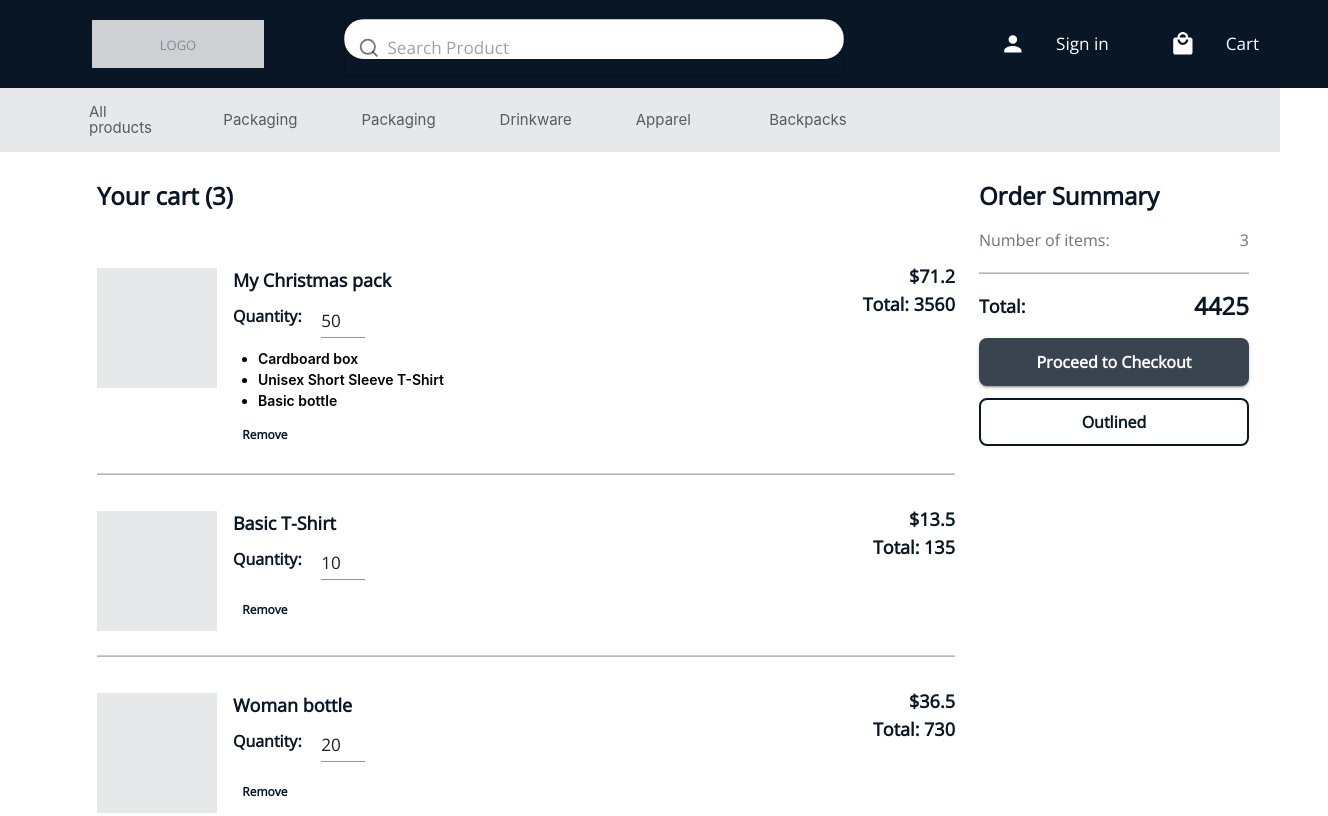
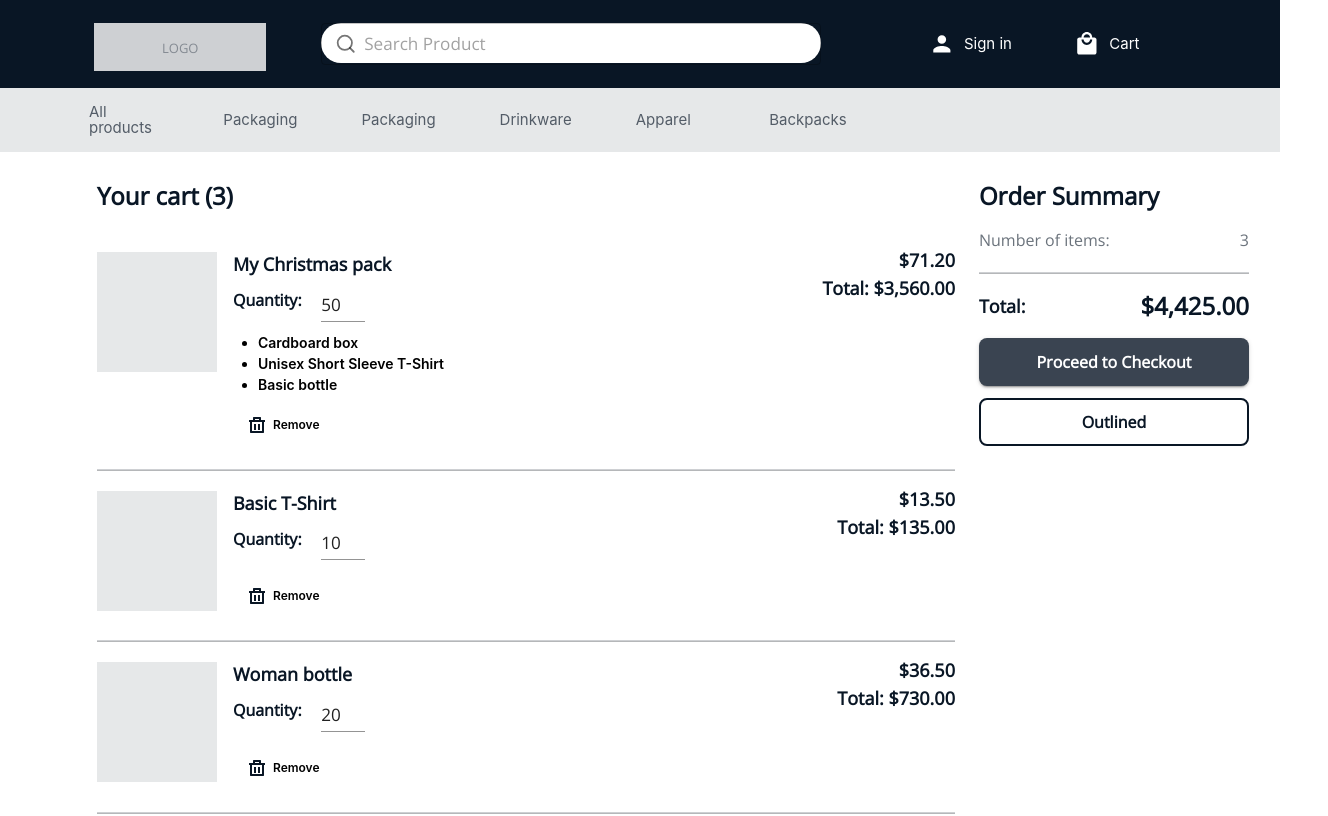
Before and after one commit to jmlamis1993/React-Challenge, a React (Create React App) app in the folder react-challenge/: page / in a window 1280 px wide. Shown: the top 816 px of the page, 1328 px wide, since content can reach past the window. Built offline with nearby package versions, Linux system fonts and the light colour scheme.

Commit message:
fix007 style

```diff
--- a/react-challenge/src/assets/css/style.module.css
+++ b/react-challenge/src/assets/css/style.module.css
@@ -1,14 +1,22 @@
 .navBar {
-  width: 100%;
   background: #091625;
   height: 88px;
+}
+.navBar_icons{
+  color: #FFFFFF;
+}
+.navbar_space{
+  min-width: 35px !important;
+}
+.navBar_links{
+  font-size: 15px;
+  line-height: 16px;
+  color: #FFFFFF;
 }
 .logo_box {
   position: absolute;
   width: 172px;
   height: 48px;
-  left: 92px;
-  top: 20px;
   background: #ced0d3;
 }
 .logo_text {
@@ -26,13 +34,13 @@
 .search {
   background: #ffffff;
   border-radius: 20px;
-  position: absolute;
   width: 500px;
   height: 40px;
   font-family: "Open Sans";
+  margin-left: 7%  !important;
 }
 .breadcrumb {
-  width: 100%;
+
   height: 64px;
   background: #e6e8e9;
 }
--- a/react-challenge/src/components/cartView/CartView.tsx
+++ b/react-challenge/src/components/cartView/CartView.tsx
@@ -12,7 +12,8 @@ import { useEffect } from "react";
 import { useDispatch } from "react-redux";
 import { UpdateTotalAmount } from "../../actions/cart";
 import style from "../../assets/css/style.module.css";
-import { textAlign } from "@mui/system";
+import { numberConvert } from "../../helpers/numberConvert";
+
 
 export const CartView = () => {
   const packages = useSelector<IState, IPackage[]>((state) => state.cart);
@@ -70,7 +71,7 @@ export const CartView = () => {
             </Grid>
             <Grid item xs={6} sx={{ textAlign: "right" }}>
               <Typography className={style.text_total_rigth}>
-                {total}
+                {`$${numberConvert(total)}`}
               </Typography>
             </Grid>
           </Stack>
--- a/react-challenge/src/components/cartView/ProductView.tsx
+++ b/react-challenge/src/components/cartView/ProductView.tsx
@@ -12,6 +12,8 @@ import {
   Button,
   Stack,
   Divider,
+  ListItemButton,
+  ListItemIcon,
 } from "@mui/material";
 import { PropsProductView } from "../../interfaces";
 import { useDispatch } from "react-redux";
@@ -21,7 +23,9 @@ import {
   EditPackage,
   ClearActivePackage,
 } from "../../actions/cart";
+import { numberConvert } from "../../helpers/numberConvert";
 import image from "../../assets/images/photo.png";
+import imagebtn from "../../assets/images/Vector.png";
 
 export const ProductView: React.FC<PropsProductView> = ({ product }) => {
   const dispatch = useDispatch();
@@ -31,6 +35,7 @@ export const ProductView: React.FC<PropsProductView> = ({ product }) => {
     (state) => state.activePackage
   );
 
+
   const handleDelete = () => {
     dispatch(SetActivePackage(product));
     dispatch(DeletePackage());
@@ -38,7 +43,10 @@ export const ProductView: React.FC<PropsProductView> = ({ product }) => {
   const handleEdit = () => {
     dispatch(EditPackage({ ...product, quantity: quat }));
     dispatch(ClearActivePackage());
-
+  };
+  const handleCancel = () => {
+    dispatch(ClearActivePackage());
+    setQuat(quantity);
   };
   const handleQuantityChange = (
     e: React.ChangeEvent<HTMLTextAreaElement | HTMLInputElement>
@@ -51,14 +59,18 @@ export const ProductView: React.FC<PropsProductView> = ({ product }) => {
 
   return (
     <>
-      <Grid container spacing={2} sx={{marginTop:'20px',marginBottom:'24px',padding: 0}}>
-        <Grid item sx={{display:'flex'}} xs={7} spacing={2} >
+      <Grid
+        container
+        spacing={2}
+        sx={{ marginTop: "4px", marginBottom: "24px", padding: 0 }}
+      >
+        <Grid item sx={{ display: "flex" }} xs={7}>
           <Grid item sx={{ width: 120, height: 120 }}>
             <img src={image} alt={name} />
           </Grid>
-        <Grid item sx = {{marginLeft:'16px'}}>
+          <Grid item sx={{ marginLeft: "16px" }}>
             <Typography className={style.product_title}>{name}</Typography>
-          <Stack spacing={2}  direction="row">
+            <Stack spacing={2} direction="row">
               <Grid container>
                 <Grid item xs={4}>
                   <Typography className={style.product_title_quantity}>
@@ -67,23 +79,25 @@ export const ProductView: React.FC<PropsProductView> = ({ product }) => {
                 </Grid>
                 <Grid item xs={2}>
                   <TextField
-            sx ={{padding:0,}}
+                    sx={{ padding: 0 }}
                     className={style.product_title_quantity}
                     type="number"
                     name="quantity"
                     variant="standard"
-            InputProps={{ inputProps: { min: 0 , fontSize:'1000px'}}}
+                    InputProps={{ inputProps: { min: 0, fontSize: "1000px" } }}
                     value={quat}
                     onChange={handleQuantityChange}
                   />
                 </Grid>
               </Grid>
-
-
-
-
             </Stack>
-           <List sx = {{marginLeft:'25px',fontSize: '14px !important', fontWeight: '600 !important'}}>
+            <List
+              sx={{
+                marginLeft: "25px",
+                fontSize: "14px !important",
+                fontWeight: "600 !important",
+              }}
+            >
               {productList
                 ? productList!.map((prod) => (
                     <ListItem
@@ -95,32 +109,81 @@ export const ProductView: React.FC<PropsProductView> = ({ product }) => {
                       }}
                       key={prod.id}
                     >
-                    <ListItemText disableTypography primary={prod.name} sx={{fontSize: '14px !important', fontWeight: '600 !important'}}/>
+                      <ListItemText
+                        disableTypography
+                        primary={prod.name}
+                        sx={{
+                          fontSize: "14px !important",
+                          fontWeight: "600 !important",
+                        }}
+                      />
                     </ListItem>
                   ))
                 : ""}
             </List>
-          <Stack direction="row" divider={<Divider orientation="vertical" flexItem />}>
+            <Stack
+              direction="row"
+            divider={<Divider orientation="vertical" flexItem sx={{height:'24px'}} />}
+            >
               {activePackage && activePackage.id === id ? (
+                <>
                 <Button onClick={handleEdit} className={style.product_link}>
                   Edit Park
                 </Button>
+                </>
               ) : (
                 ""
               )}
+              {activePackage && activePackage.id === id ? (
+                <>
+                <Button onClick={handleCancel} className={style.product_link}>
+                    Cancel
+                </Button>
+                </>
+              ) : (
+                ""
+              )}
+              {activePackage && activePackage.id === id ? (
+               <>
                 <Button onClick={handleDelete} className={style.product_link}>
                 Remove
               </Button>
+               </>
+             ) :(
+              <>
+              <Grid container >
+              <Grid item xs={5}>
+              <ListItemButton onClick={handleDelete}>
+                <ListItemIcon sx={{color: '#091625',height:'16px',width:'16px',minWidth: '24px !important'}} >
+                <img src={imagebtn} alt={name} />
+                </ListItemIcon >
+                <ListItemText disableTypography primary="Remove" sx = {{fontWeight: 600,fontSize: '12px',lineHeight: '16px'}} />
+              </ListItemButton>
+              </Grid>
+              </Grid>
+              </>
+              )}
             </Stack>
           </Grid>
+
         </Grid>
         <Grid item xs={5}>
-          <Grid item>  <Typography className={style.product_price}>{`$${price}`}</Typography> </Grid>
-          <Grid item>  <Typography className={style.product_price}>{`Total: ${price*quantity}`}</Typography> </Grid>
+          <Grid item>
+            {" "}
+            <Typography
+              className={style.product_price}
+            >{`$${numberConvert(price)}`}</Typography>{" "}
+          </Grid>
+          <Grid item>
+            {" "}
+            <Typography className={style.product_price}>{`Total: $${
+              numberConvert(price * quantity)
+            }`}</Typography>{" "}
+          </Grid>
         </Grid>
       </Grid>
 
-      <Divider sx={{background: '#CED0D3', height: '1px'}}/>
+      <Divider sx={{ background: "#CED0D3", height: "1px" }} />
     </>
   );
 };
--- a/react-challenge/src/components/navbar/NavBar.tsx
+++ b/react-challenge/src/components/navbar/NavBar.tsx
@@ -19,22 +19,22 @@ import LocalMallIcon from '@mui/icons-material/LocalMall';
 export const NavBar = () => {
   return (
 
-      <Toolbar variant="dense" className={style.navBar}>
-        <Grid container>
-          <Grid item xs={3}>
+      <Toolbar  className={style.navBar}>
+        <Grid container className={style.body_container}>
+          <Grid item xs={2}>
             <Box component="span" className={style.logo_box}>
               <Typography className={style.logo_text}>Logo</Typography>
             </Box>
           </Grid>
-          <Grid item xs={6}>
+          <Grid item xs={7}>
             <TextField
+             size="small"
               className={style.search}
               InputProps={{
                 startAdornment: (
                   <InputAdornment
                     position="start"
-                    sx={{ fontSize: 15, boxSizing: "inherit" }}
-                  >
+                    sx={{ fontSize: 15, boxSizing: "inherit" }}>
                     <SvgIcon fontSize="small" color="action">
                       <SearchIcon />
                     </SvgIcon>
@@ -44,19 +44,19 @@ export const NavBar = () => {
               placeholder="Search Product"
             />
           </Grid>
-          <Grid item xs={3}>
-            <Box sx={{ display: "flex", color:"white", fontSize:15 }}>
+            <Grid item xs={3} >
+            <Box sx={{ display: "flex", color:"white", fontSize:15,minWidth: '35px' }}>
               <ListItemButton>
-                <ListItemIcon>
-                  <PersonIcon  sx={{  color:"white" }} />
+                <ListItemIcon className={style.navbar_space}>
+                  <PersonIcon   className={style.navBar_icons}/>
                 </ListItemIcon>
-                <ListItemText primary="Sign in" />
+                <ListItemText disableTypography primary="Sign in"  className={style.navBar_links}/>
               </ListItemButton>
               <ListItemButton>
-                <ListItemIcon>
-                  <LocalMallIcon sx={{  color:"white" }}/>
-                </ListItemIcon>
-                <ListItemText primary="Cart" />
+                <ListItemIcon className={style.navbar_space}>
+                  <LocalMallIcon className={style.navBar_icons}/>
+                </ListItemIcon >
+                <ListItemText disableTypography primary="Cart"  className={style.navBar_links}/>
               </ListItemButton>
             </Box>
           </Grid>
--- /dev/null
+++ b/react-challenge/src/helpers/numberConvert.ts
@@ -0,0 +1,7 @@
+export const  numberConvert = (number:number) => {
+    const aux = number.toFixed(2);
+    const exp = /(\d)(?=(\d{3})+(?!\d))/g;
+    const rep = '$1,';
+    console.log(rep);
+    return aux.toString().replace(exp,rep);
+  }
```
Also changed, not shown: react-challenge/src/assets/images/Vector.png (added). Lines whose indentation alone changed are shown as unchanged.
